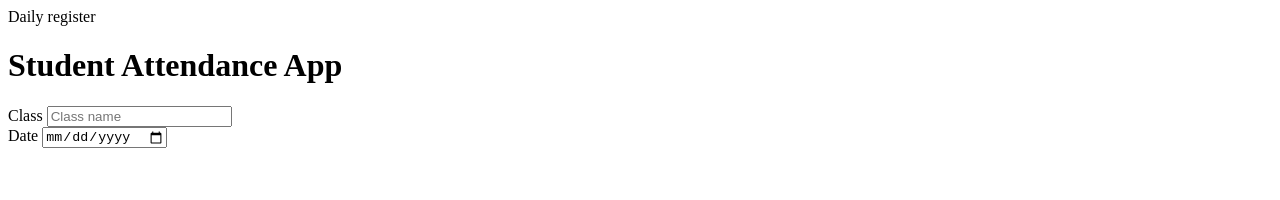
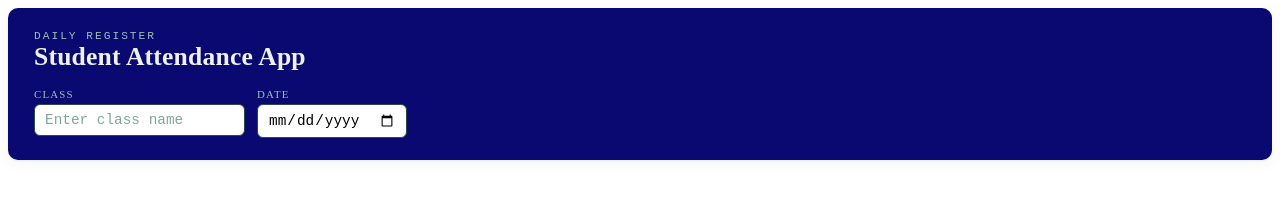
Before and after one commit to Variant-FC/Student_registration_Buildathon, a plain HTML site: page index.html in a window 1280 px wide. Drawn offline with Linux system fonts and the light colour scheme.

Commit message:
improved header

```diff
--- a/index.html
+++ b/index.html
@@ -1,3 +1,9 @@
+<html>
+<head>
+    <title>Attendance Register</title>
+    <link rel="stylesheet" href="style.css">
+</head>
+<body>
 <header>
   <div class="title-row">
     <div>
@@ -8,15 +14,15 @@
   <div class="header-controls">
     <div class="field">
       <label for="className">Class</label>
-      <input id="className" type="text" placeholder="Class name">
+      <input id="className" type="text" placeholder="Enter class name">
     </div>
     <div class="field">
       <label for="dateInput">Date</label>
       <input id="dateInput" type="date">
     </div>
   </div>
+</header>
+</body>
 
 
-
-
-</header>
+</html>
--- a/style.css
+++ b/style.css
@@ -1,5 +1,5 @@
 :root{
-  --ink: #13322D;      /* the "green" itself */
+  --ink: rgb(9, 9, 113);
   --paper: #EEF1EC;
   --amber: #C68A2E;
 }
@@ -35,8 +35,7 @@ h1{
   font-size: 0.7rem;
   letter-spacing: 2px;
   text-transform: uppercase;
-  color: #9CC2B4;      /* lighter tint of the green for muted labels */
-  display: block;
+  color: #9CC2B4;
   margin-bottom: 4px;
 }
 
@@ -64,9 +63,7 @@ h1{
   font-size: 0.9rem;
   padding: 7px 10px;
   border-radius: 6px;
-  border: 1px solid #2A4B44;   /* slightly lighter than --ink, for edge definition */
-  background: #16443B;          /* input fields sit one shade lighter than the header bg */
-  color: #F2F6F1;
+  border: 1px solid #2A4B44;
   outline-offset: 2px;
 }
 
```
